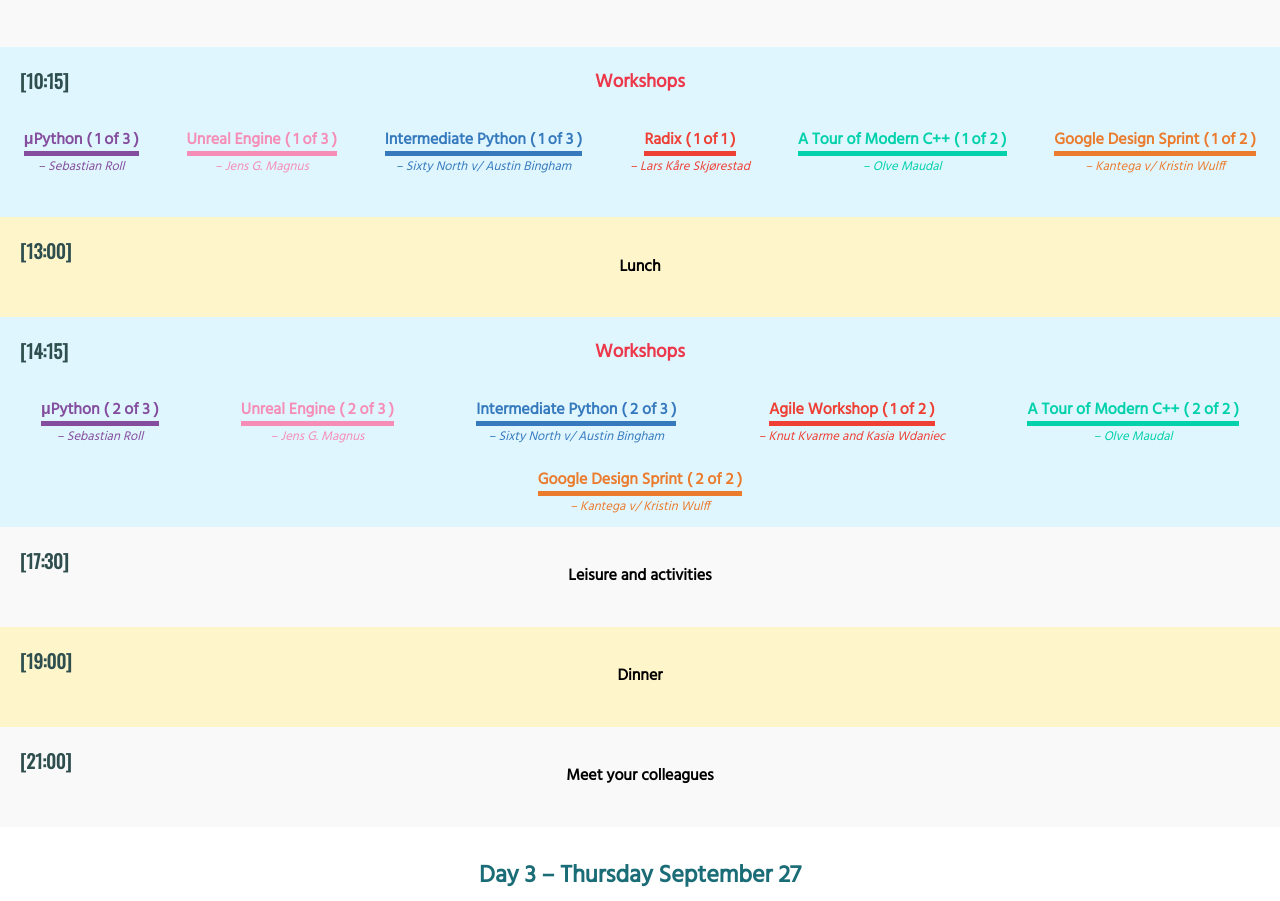
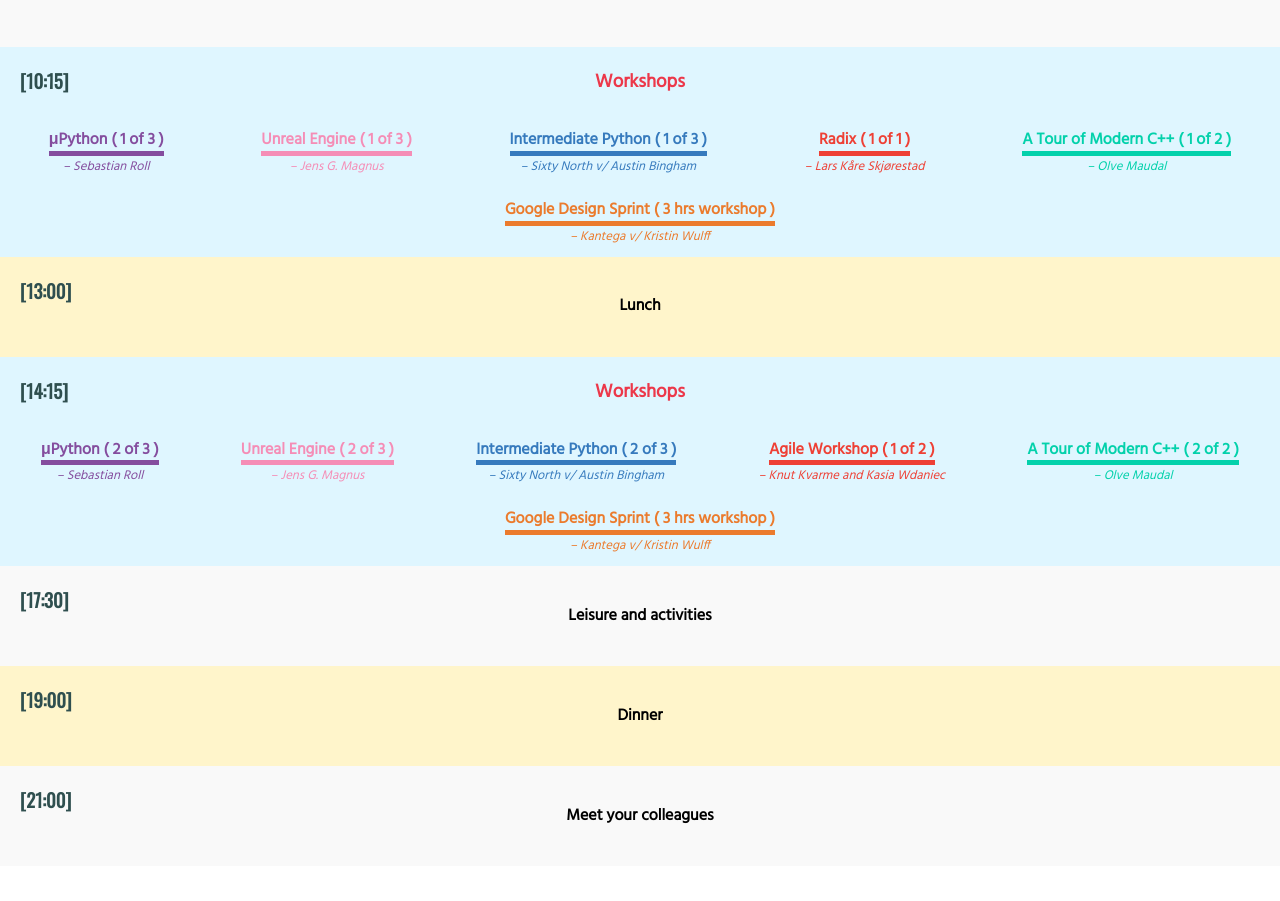
Before and after one commit to equinor/edc2018.github.io, a React (Create React App) app: page / in a window 1280 px wide. Shown: the part 2060-2961 px from the top of the page. Built offline with nearby package versions, Linux system fonts and the light colour scheme.

Commit message:
Update design sprint description

```diff
--- a/src/data.js
+++ b/src/data.js
@@ -540,7 +540,7 @@ export const events = [
     description: (
       <p>
         {
-          'Get to know a practical, and time boxed implementation of Design Thinking from Google Ventures. The methodical five days approach, forces the team to explore a vast space of ideas, and assist you in quickly narrowing them down to the one you really want to test on your users. An agile approach to the design phase, that allows your team to fail fast and shortcuts the idea→learning feedback loop. Do you think we could be more curious and creative in the earlier stages of our projects. Do you think that our projects are agile in name, but not always in practice. Or have you at some point simply experienced that the code you were writing, was an excellent answer, but sadly for the wrong question. Then join in for 2×three hours of fun, a new perspective on the design phase, and a pocket full of ideation activities and practices for you and your team.\nPrimarily for: Everyone\nParticipant requirements: Their head and hands.'
+          'Get to know a practical, and time boxed implementation of Design Thinking from Google Ventures. The methodical five days approach, forces the team to explore a vast space of ideas, and assist you in quickly narrowing them down to the one you really want to test on your users. An agile approach to the design phase, that allows your team to fail fast and shortcuts the idea→learning feedback loop. Do you think we could be more curious and creative in the earlier stages of our projects. Do you think that our projects are agile in name, but not always in practice. Or have you at some point simply experienced that the code you were writing, was an excellent answer, but sadly for the wrong question. Then join in for three hours of fun, a new perspective on the design phase, and a pocket full of ideation activities and practices for you and your team.\nPrimarily for: Everyone\nParticipant requirements: Their head and hands.'
         }
       </p>
     ),
@@ -733,7 +733,7 @@ export const schedule = [
           { ...getLecture(IDS.INTERMEDIATE_PYTHON), part: '1 of 3' },
           { ...getLecture(IDS.RADIX), part: '1 of 1' },
           { ...getLecture(IDS.C_PLUS_PLUS), part: '1 of 2' },
-          { ...getLecture(IDS.DESIGN_SPRINT), part: '1 of 2' },
+          { ...getLecture(IDS.DESIGN_SPRINT), part: '3 hrs workshop' },
         ],
       },
       {
@@ -750,7 +750,7 @@ export const schedule = [
           { ...getLecture(IDS.INTERMEDIATE_PYTHON), part: '2 of 3' },
           { ...getLecture(IDS.AGILE), part: '1 of 2' },
           { ...getLecture(IDS.C_PLUS_PLUS), part: '2 of 2' },
-          { ...getLecture(IDS.DESIGN_SPRINT), part: '2 of 2' },
+          { ...getLecture(IDS.DESIGN_SPRINT), part: '3 hrs workshop' },
         ],
       },
       {
```
